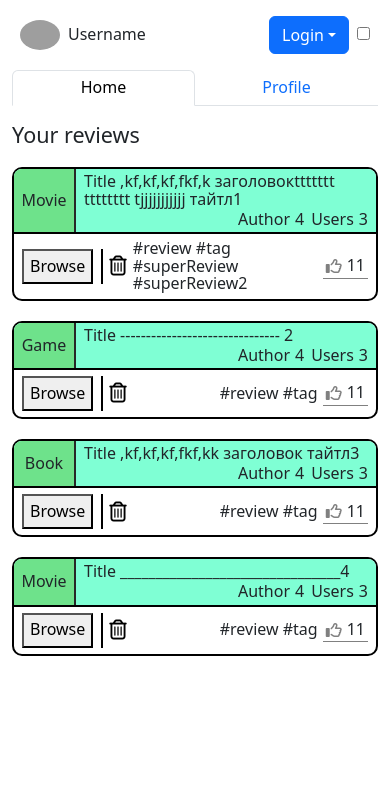
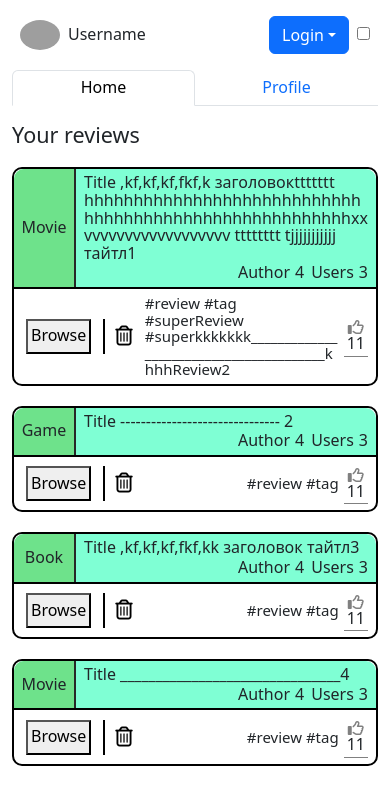
Before and after one commit to 100Mihanik/course_project, a React (Create React App) app in the folder client/: page /profile in a window 390 px wide. Shown: the top 804 px of the page. Built offline with nearby package versions, Linux system fonts and the light colour scheme; grey boxes are pictures that could not be loaded.

Commit message:
css of riview variant-2 finished

```diff
--- a/client/src/Components/Profile/Profile.jsx
+++ b/client/src/Components/Profile/Profile.jsx
@@ -7,10 +7,10 @@ const Profile = (props) => {
         id: 1,
         group: "Movie",
         title:
-          "Title ,kf,kf,kf,fkf,k заголовокttttttt tttttttt tjjjjjjjjjjj тайтл1",
+          "Title ,kf,kf,kf,fkf,k заголовокttttttt hhhhhhhhhhhhhhhhhhhhhhhhhhhhhhhhhhhhhhhhhhhhhhhhhhhhhhhxx vvvvvvvvvvvvvvvvvv tttttttt tjjjjjjjjjjj тайтл1",
         authRating: 4,
         userRating: 3,
-        tags: ["#review", "#tag", "#superReview", "#superReview2"],
+        tags: ["#review", "#tag", "#superReview", "#superkkkkkkk________________________________________khhhReview2"],
         reviewsIn: {
           images: [],
           text: "эТО БОЛЬШОЙ ОБЗОр много текста",
@@ -70,7 +70,7 @@ const Profile = (props) => {
         userRating={r.userRating}
         likes={r.reviewsIn.likesCount}
         tags={r.tags}
-        delReviewDispatch={delReviewDispatch} // here sent f(x) through props. Может лучше оставить её здесь, а вызывать там..
+        delReviewDispatch={delReviewDispatch} // here sent f(x) through props..
       />
     </div>
   ));
--- a/client/src/Components/Profile/Review/review.module.css
+++ b/client/src/Components/Profile/Review/review.module.css
@@ -4,13 +4,13 @@
 .revier {
   border: solid black 2px;
   border-radius: 10px;
-  overflow: hidden;
   margin: 20px 0;
 }
 .headInfo {
   display: flex;
   background-color: aquamarine;
   border-bottom: solid black 2px;
+  border-radius: 10px 10px 0 0;
 }
 /* group */
 .group {
@@ -21,6 +21,7 @@
   padding: 8px 10px 8px 8px;
   min-width: 62px;
   background-color: rgb(110, 226, 139);
+  border-radius: 10px 0 0 0;
 }
 .group:after {
   content: "";
@@ -33,14 +34,16 @@
 /* headRight */
 .headRight {
   display: flex;
-  padding: 4px 0;
-  width: 100%;
+	align-items: center;
   justify-content: space-between;
+	width: 100%;
+	min-width: 0; /* min-width of element's flex defaults = auto. Which in this case would = width of the longest word */
+  padding: 5px 0;
 }
 .title {
-  display: flex;
-  align-items: center;
   padding: 0 8px;
+	word-wrap: break-word;
+	min-width: 0; /* min-width of element's flex defaults = auto. Which in this case would = width of the longest word */
 }
 .ratings {
   display: flex;
@@ -88,11 +91,10 @@
   margin: 0 8px;
 }
 .buttonDel {
-  position: relative;
+	height: 35px;
   border: none;
   outline: none;
   background-color: transparent;
-  height: 100%;
 }
 .delIcon:before {
   display: block;
@@ -105,17 +107,19 @@
 .rightBottomInfo {
   display: flex;
   align-items: center;
+	min-width: 0;
 }
 .tags {
-  display: flex;
-  align-items: center;
+	margin-left: 8px;
+	word-wrap: break-word;
+	min-width: 0; /* min-width of element's flex defaults = auto. Which in this case would = width of the longest word */
 }
 .lekeGroup {
   display: flex;
   justify-content: center;
   align-items: center;
   border-bottom: 1px solid gray;
-  padding: 3px;
+  padding: 4px 3px 3px 3px;
   margin: 0 5px;
 }
 .likeIcon {
@@ -124,7 +128,7 @@
   margin-right: 5px;
 }
 
-@media (max-width: 450px) {
+@media (max-width: 480px) {
   .headRight {
     display: block;
   }
@@ -138,13 +142,23 @@
   .ratingName {
     padding-right: 5px;
   }
-	.buttonBrowse{
-		margin: 0;
-	}
-	.betweenButton {
-		margin-right: 0;
-	}
-	.lekeGroup {
-		margin-right: 0;
-	}
+  .buttonBrowse {
+    margin: 0 4px;
+    padding: 1px 3px;
+  }
+  .betweenButton {
+    margin-right: 4px;
+  }
+  .tags {
+    font-size: 15px;
+		margin-left: 6px;
+  }
+  .lekeGroup {
+		display: block;
+		text-align: center;
+    margin-right: 0;
+  }
+	.likeIcon {
+    margin: 0;
+  }
 }
```
